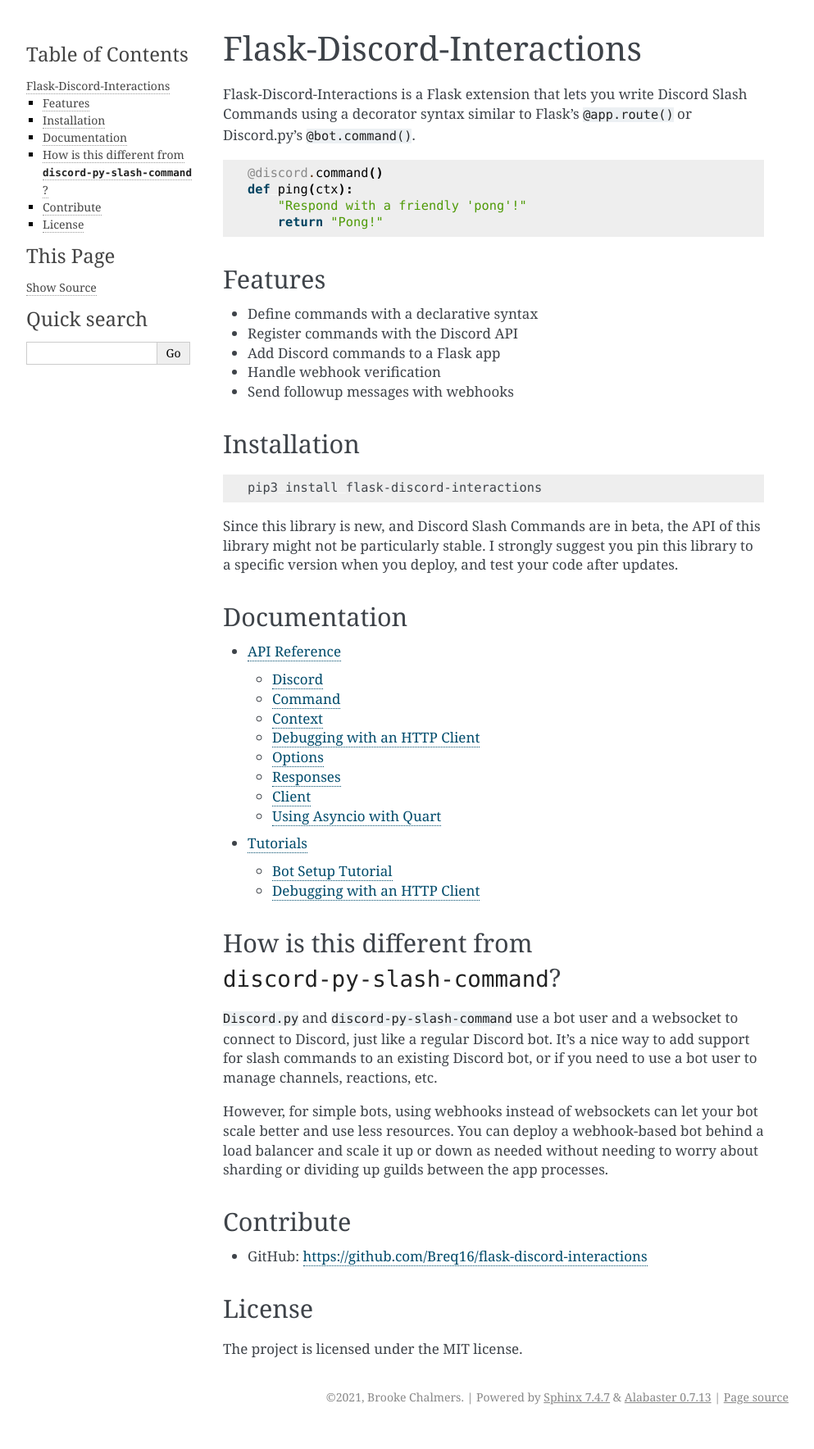
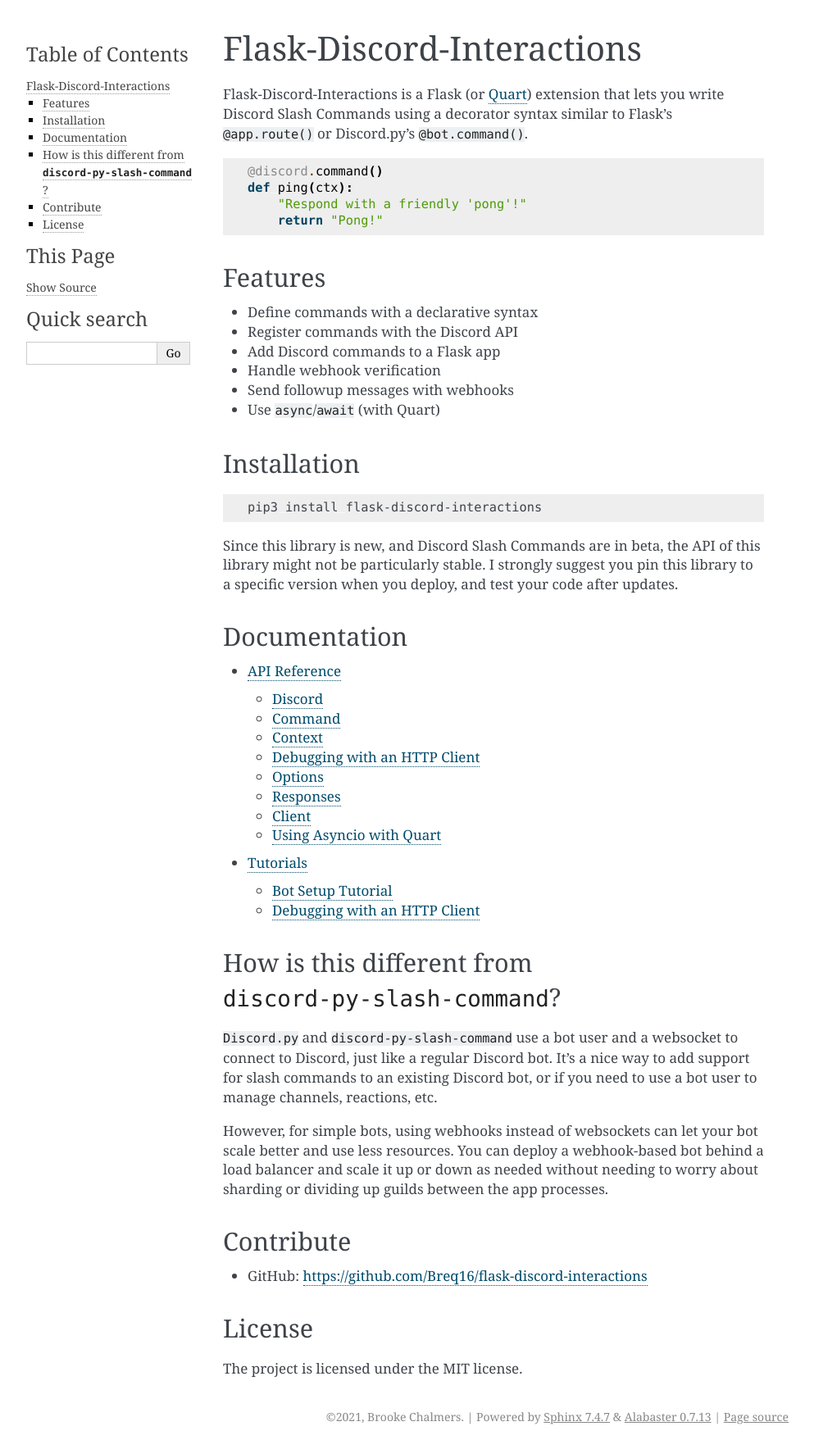
Before and after one commit to breqdev/flask-discord-interactions, a Sphinx documentation site: the page built from docs/index.rst, in a window 1280 px wide. Shown: the whole page at 82% size, without its empty margins (148-1141 px from the left). Built offline with Sphinx 7.4.7, drawn with Linux system fonts in a browser that asks for light colours; before the commit the page ends 1744 px from its top, so only the background shows below that.

Commit message:
Finishing touches

```diff
--- a/docs/index.rst
+++ b/docs/index.rst
@@ -1,7 +1,7 @@
 Flask-Discord-Interactions
 ==========================
 
-Flask-Discord-Interactions is a Flask extension that lets you write Discord Slash Commands using a decorator syntax similar to Flask's ``@app.route()`` or Discord.py's ``@bot.command()``.
+Flask-Discord-Interactions is a Flask (or `Quart <https://pgjones.gitlab.io/quart/>`_) extension that lets you write Discord Slash Commands using a decorator syntax similar to Flask's ``@app.route()`` or Discord.py's ``@bot.command()``.
 
 .. code-block:: python
 
@@ -19,6 +19,7 @@
 - Add Discord commands to a Flask app
 - Handle webhook verification
 - Send followup messages with webhooks
+- Use ``async``/``await`` (with Quart)
 
 Installation
 ------------
```
Also changed, not shown: 1 other file.
